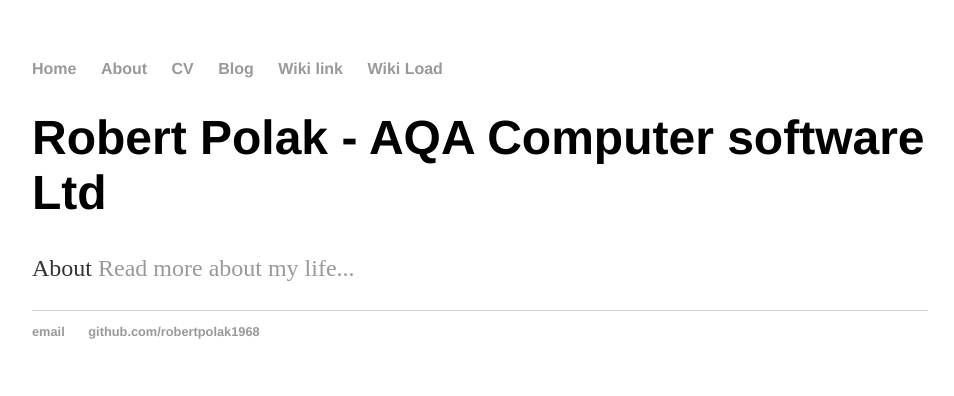
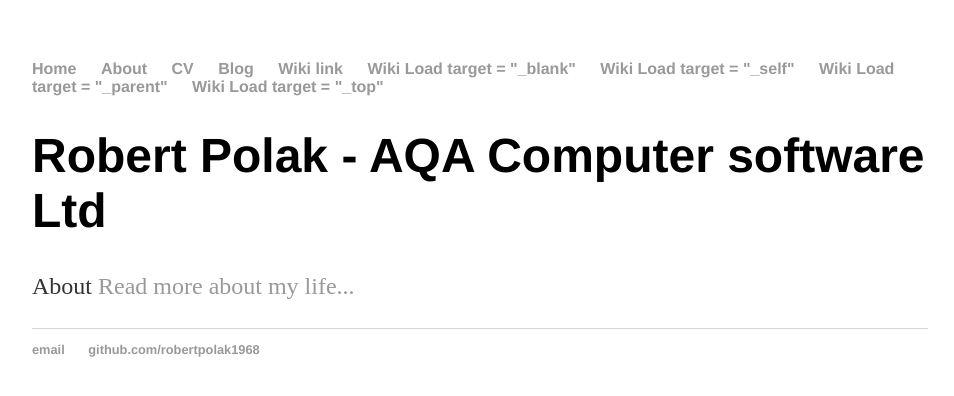
Before and after one commit to robertpolak1968/robertpolak1968.github.io, a Jekyll site: the page built from index.html, in a window 1280 px wide. Shown: the top 396 px of the page, without its empty margins (160-1114 px from the left). Built offline with Jekyll 4.4.1, drawn with Linux system fonts in a browser that asks for light colours.

Commit message:
Update default.html

```diff
--- a/_layouts/default.html
+++ b/_layouts/default.html
@@ -16,7 +16,10 @@
 			<li><a href="/cv">CV</a></li>
         		<li><a href="/blog">Blog</a></li>
 			<li><a href="https://github.com/robertpolak1968/robertpolak1968.github.io/wiki">Wiki link</a></li>
-			<li><a href="/wiki">Wiki Load</a></li>
+			<li><a href="/wiki" target = "_blank" >Wiki Load target = "_blank"</a></li>
+			<li><a href="/wiki" target = "_self" >Wiki Load target = "_self"</a></li>
+			<li><a href="/wiki" target = "_parent" >Wiki Load target = "_parent"</a></li>
+			<li><a href="/wiki" target = "_top" >Wiki Load target = "_top"</a></li>
 
 
     		</ul>
```
